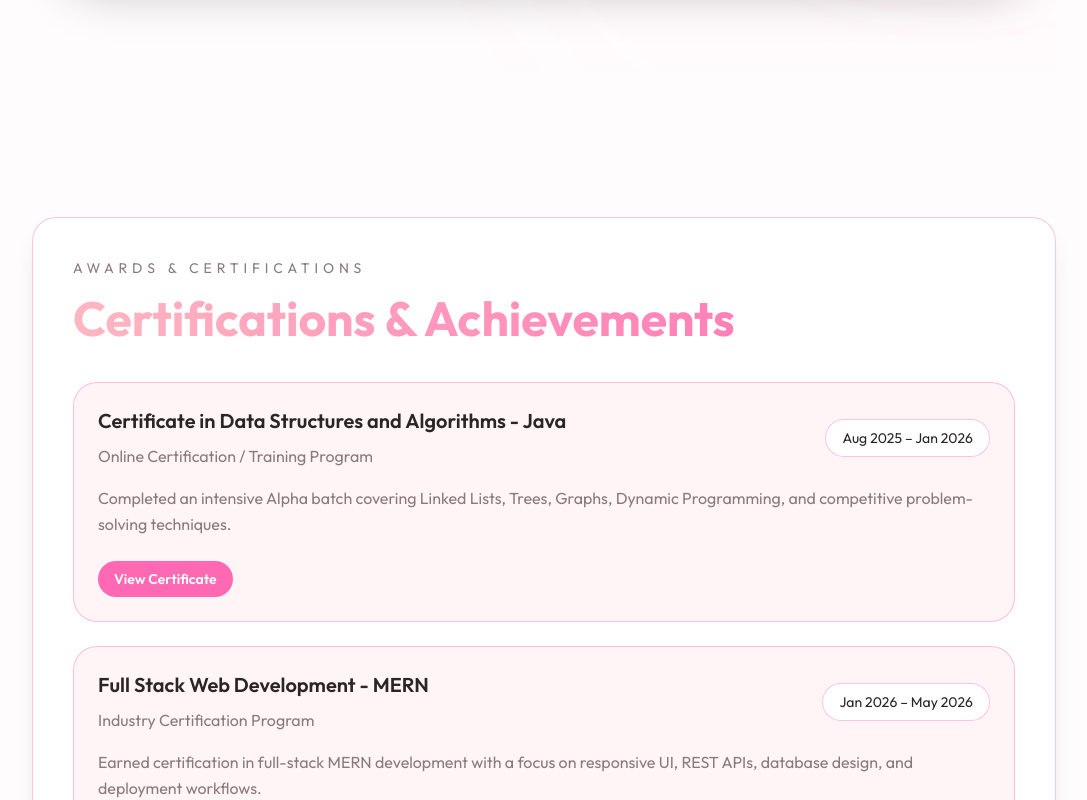
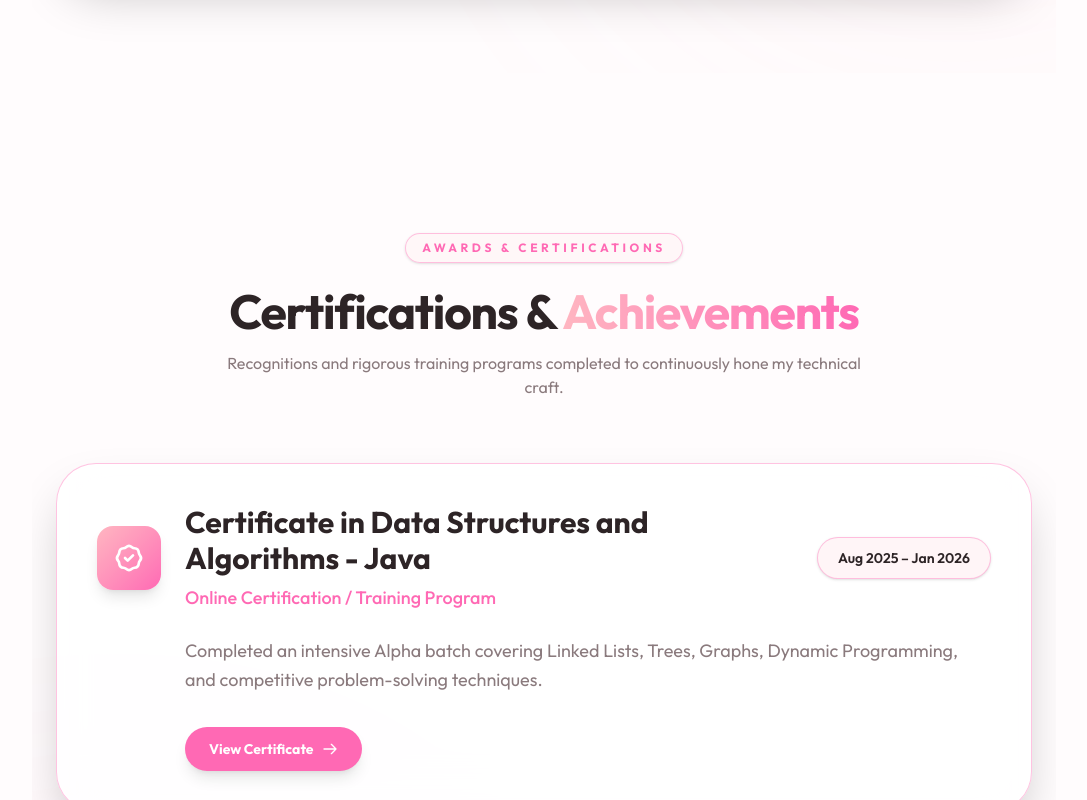
Before and after one commit to chavanpramod-ui/portfolio_frontend, a React (Vite) app: page / in a window 1280 px wide. Shown: the part 2400-3200 px from the top of the page, without its empty margins (96-1183 px from the left). Built offline with nearby package versions, Linux system fonts and the light colour scheme.

Commit message:
style: redesign Awards section to match premium aesthetic

```diff
--- a/src/components/Awards.jsx
+++ b/src/components/Awards.jsx
@@ -1,3 +1,5 @@
+import React from 'react';
+
 const Awards = () => {
   const awards = [
     {
@@ -17,35 +19,63 @@ const Awards = () => {
   ];
 
   return (
-    <section id="awards" className="py-20 fade-in-up">
-      <div className="bg-[var(--surface)] border border-[var(--border)] rounded-3xl p-10 shadow-xl">
-        <div className="mb-10">
-          <p className="text-sm uppercase tracking-[0.35em] text-[var(--muted)]">Awards & Certifications</p>
-          <h2 className="text-4xl md:text-5xl font-bold mt-4 gradient-text">Certifications & Achievements</h2>
+    <section id="awards" className="relative py-24 overflow-hidden">
+      {/* Decorative Background Blob */}
+      <div className="absolute bottom-0 left-0 -translate-x-1/3 translate-y-1/3 w-[500px] h-[500px] bg-[var(--accent)] rounded-full blur-[150px] opacity-10 pointer-events-none"></div>
+
+      <div className="relative mx-auto max-w-6xl px-6">
+        <div className="mb-16 flex flex-col items-center text-center fade-in-up">
+          <span className="inline-block px-4 py-1.5 mb-6 rounded-full border border-[var(--border)] bg-[var(--surface-2)]/80 backdrop-blur-md text-xs font-bold uppercase tracking-[0.3em] text-[var(--accent)] shadow-sm">
+            Awards & Certifications
+          </span>
+          <h2 className="text-4xl md:text-5xl font-extrabold tracking-tight text-[var(--text)]">
+            Certifications & <span className="gradient-text">Achievements</span>
+          </h2>
+          <p className="mt-4 max-w-2xl text-[var(--muted)]">
+            Recognitions and rigorous training programs completed to continuously hone my technical craft.
+          </p>
         </div>
 
-        <ul className="space-y-6 text-[var(--muted)] leading-relaxed">
+        <ul className="space-y-8 relative">
           {awards.map((award, idx) => (
-            <li key={idx} className="rounded-3xl border border-[var(--border)] bg-[var(--surface-2)] p-6 transition-all duration-300 hover:-translate-y-1 hover:shadow-[0_25px_70px_rgba(0,0,0,0.08)] pop-in premium-hover">
-              <div className="flex flex-col sm:flex-row sm:items-center sm:justify-between gap-3">
+            <li
+              key={idx}
+              className="group relative flex flex-col rounded-[2.5rem] border border-[var(--border)] bg-[var(--surface)]/80 backdrop-blur-xl p-8 md:p-10 shadow-2xl transition-all duration-500 hover:-translate-y-3 hover:shadow-[0_20px_40px_-10px_var(--hover-glow)] hover:border-[var(--accent)]/50 pop-in"
+              style={{ animationDelay: `${idx * 150}ms` }}
+            >
+              {/* Card Inner Gradient Hover */}
+              <div className="absolute inset-0 rounded-[2.5rem] bg-gradient-to-br from-[var(--nav-accent)] to-transparent opacity-0 transition-opacity duration-500 group-hover:opacity-10 pointer-events-none"></div>
+
+              <div className="relative z-10 flex flex-col md:flex-row md:items-center md:justify-between gap-6 mb-6">
+                <div className="flex items-center gap-6">
+                  {/* Icon */}
+                  <div className="flex h-16 w-16 shrink-0 items-center justify-center rounded-2xl bg-gradient-to-br from-[var(--gradient-start)] to-[var(--gradient-end)] text-[var(--surface)] shadow-lg transition-transform duration-500 group-hover:scale-110 group-hover:-rotate-3">
+                    <svg className="w-8 h-8" fill="none" stroke="currentColor" viewBox="0 0 24 24" xmlns="http://www.w3.org/2000/svg"><path strokeLinecap="round" strokeLinejoin="round" strokeWidth={2} d="M9 12l2 2 4-4M7.835 4.697a3.42 3.42 0 001.946-.806 3.42 3.42 0 014.438 0 3.42 3.42 0 001.946.806 3.42 3.42 0 013.138 3.138 3.42 3.42 0 00.806 1.946 3.42 3.42 0 010 4.438 3.42 3.42 0 00-.806 1.946 3.42 3.42 0 01-3.138 3.138 3.42 3.42 0 00-1.946.806 3.42 3.42 0 01-4.438 0 3.42 3.42 0 00-1.946-.806 3.42 3.42 0 01-3.138-3.138 3.42 3.42 0 00-.806-1.946 3.42 3.42 0 010-4.438 3.42 3.42 0 00.806-1.946 3.42 3.42 0 013.138-3.138z" /></svg>
+                  </div>
                   <div>
-                  <h3 className="text-xl font-semibold text-[var(--text)]">{award.title}</h3>
-                  <p className="mt-2 text-[var(--muted)]">{award.issuer}</p>
+                    <h3 className="text-2xl md:text-3xl font-bold text-[var(--text)]">{award.title}</h3>
+                    <p className="mt-2 text-lg font-medium text-[var(--accent)]">{award.issuer}</p>
                   </div>
-                <span className="inline-block rounded-full border border-[var(--border)] bg-[var(--surface)] px-4 py-2 text-sm text-[var(--text)]">
+                </div>
+
+                <span className="inline-flex px-5 py-2.5 text-sm font-semibold text-[var(--text)] bg-[var(--surface-2)] border border-[var(--border)] rounded-full shadow-sm whitespace-nowrap self-start md:self-auto">
                   {award.duration}
                 </span>
               </div>
-              <p className="mt-4">{award.details}</p>
-              <div className="mt-6">
+
+              <div className="relative z-10 md:pl-[88px]">
+                <p className="text-[var(--muted)] leading-relaxed text-base md:text-lg mb-8">{award.details}</p>
+                <div className="flex items-center">
                   <a
                     href={award.link}
                     target="_blank"
                     rel="noreferrer"
-                  className="inline-flex items-center rounded-full bg-[var(--accent)] px-4 py-2 text-sm font-semibold text-white hover:bg-[var(--accent-2)] transition"
+                    className="group/btn inline-flex items-center gap-2 rounded-full bg-[var(--accent)] px-6 py-3 text-sm font-bold text-white shadow-lg transition-all duration-300 hover:bg-[var(--accent-2)] hover:shadow-[0_0_20px_var(--hover-glow)] hover:-translate-y-1"
                   >
                     View Certificate
+                    <svg className="w-4 h-4 transition-transform duration-300 group-hover/btn:translate-x-1" fill="none" stroke="currentColor" viewBox="0 0 24 24" xmlns="http://www.w3.org/2000/svg"><path strokeLinecap="round" strokeLinejoin="round" strokeWidth={2} d="M14 5l7 7m0 0l-7 7m7-7H3" /></svg>
                   </a>
+                </div>
               </div>
             </li>
           ))}
```
Lines whose indentation alone changed are shown as unchanged.
